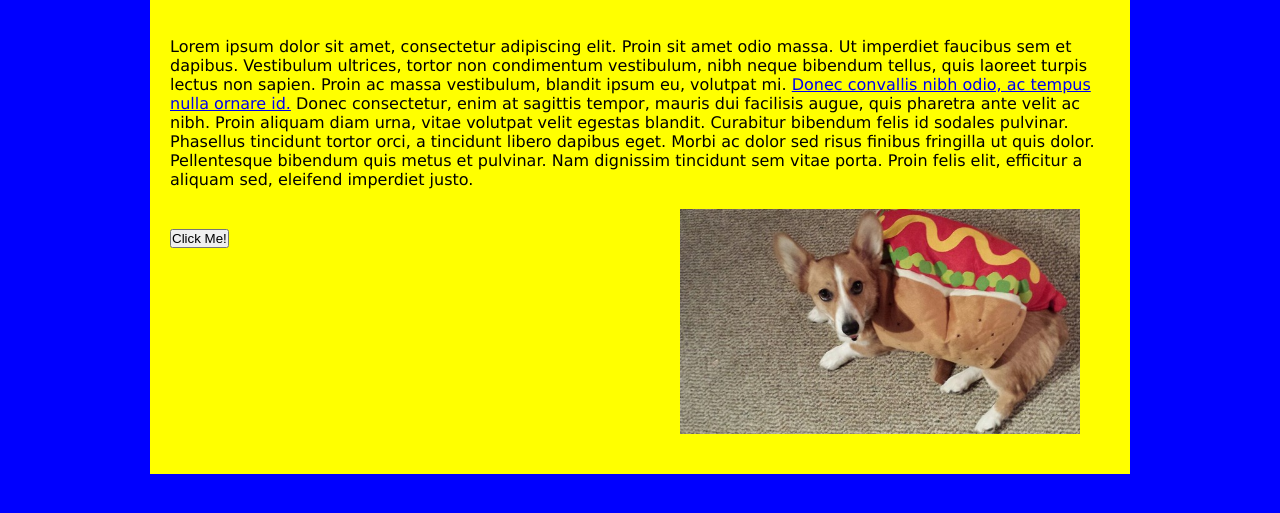
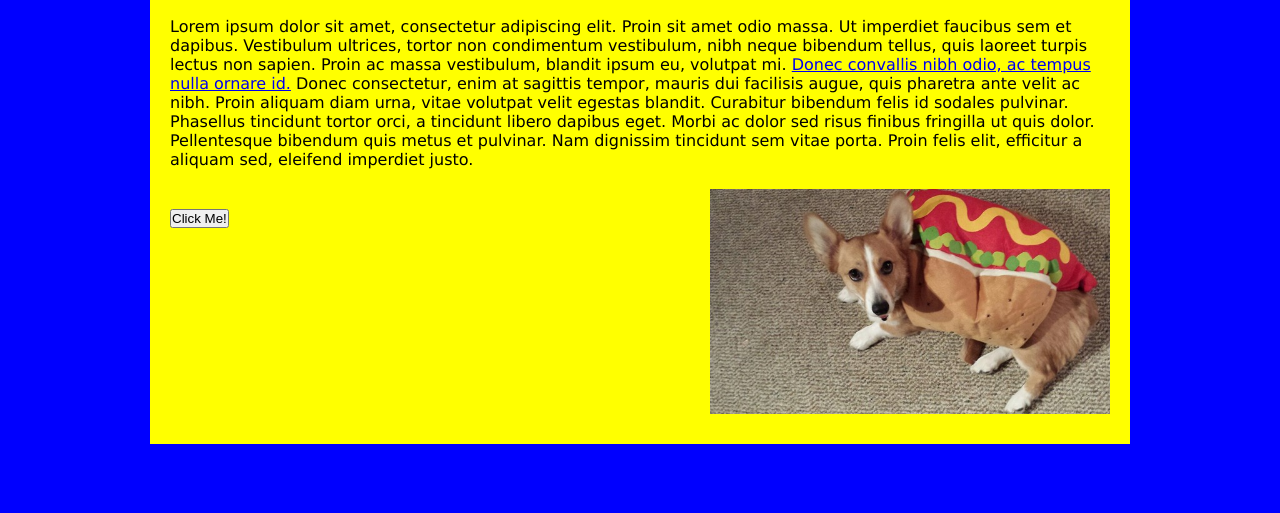
Before and after one commit to kevinles117/kevinles117.github.io, a plain HTML site: page index.html in a window 1280 px wide. Shown: the part 179-692 px from the top of the page. Drawn offline with Linux system fonts and the light colour scheme.

Commit message:
ghwae;oif

```diff
--- a/css/styles.css
+++ b/css/styles.css
@@ -16,9 +16,12 @@ body {
   font-size: 100%;
 }
 
+h1 {
+  clear: both;
+}
+
 p {
   text-align: left;
-  float:left;
 }
 
 #wrapper {
@@ -33,7 +36,7 @@ p {
 img {
   width: 400px;
   float: right;
-  margin: 0 30px 20px 0;
+  margin: 0 0 10px 30px;
 }
 
 button {
```
